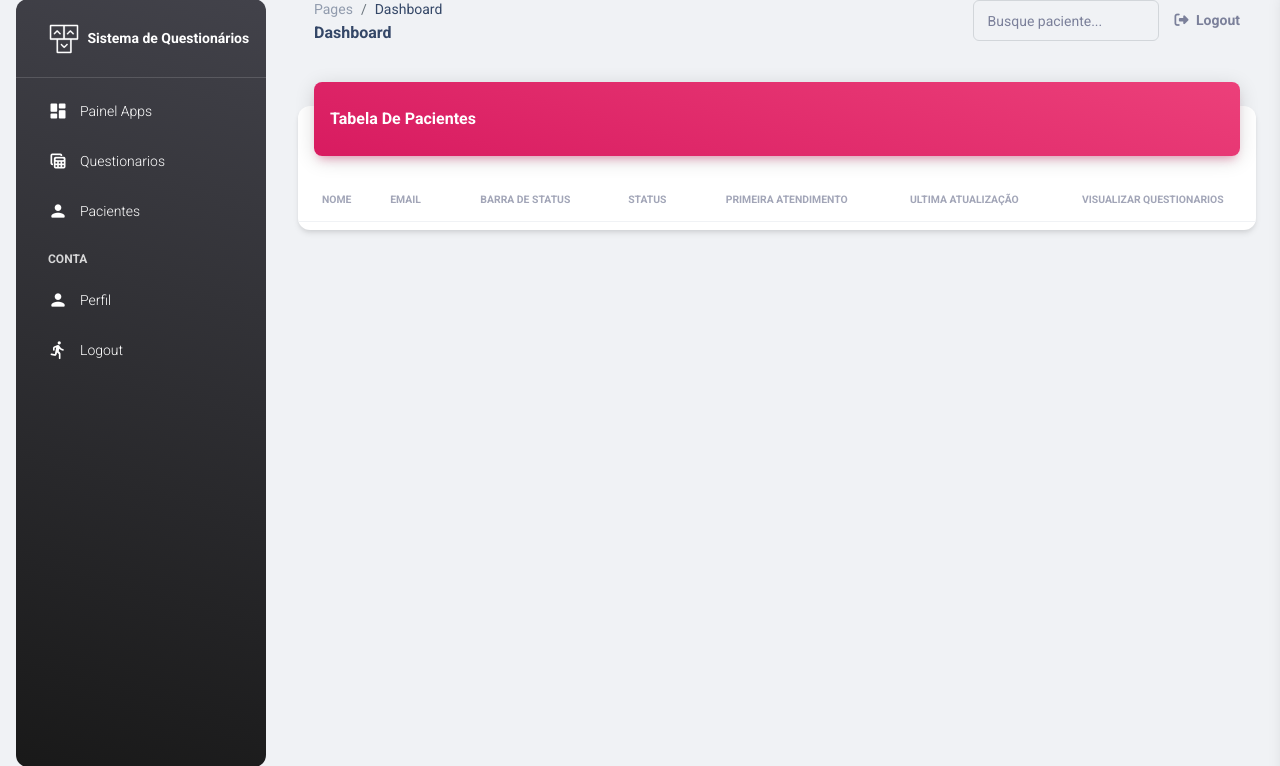
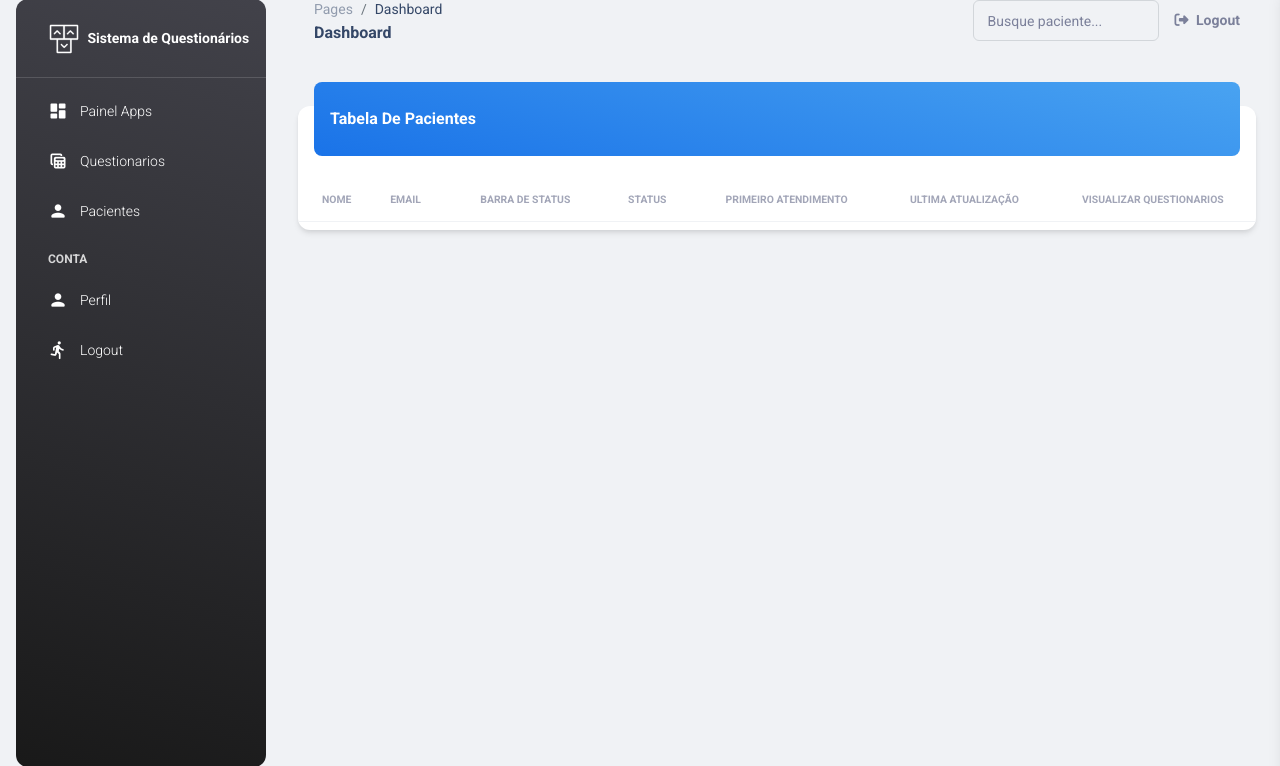
Before and after one commit to diogosm/incriveis-forms-app, a Flask app: page /pacientes in a window 1280 px wide. Shown: the part 17-783 px from the top of the page. Run offline with Flask 3, Linux system fonts and the light colour scheme; data that the repository does not hold is empty; parts of the project's set-up code (start-up, migrations or seed data) failed here and were passed over; some libraries are stand-ins or nearby versions.

Commit message:
Mudança do componente status no paciente.html, agora é dinamico.mudança rota do botaõ paciente no sidebar html

```diff
--- a/templates/home/pacientes.html
+++ b/templates/home/pacientes.html
@@ -12,7 +12,7 @@
             <div class="col-12">
                 <div class="card my-4">
                     <div class="card-header p-0 position-relative mt-n4 mx-3 z-index-2">
-                        <div class="bg-gradient-primary shadow-primary border-radius-lg pt-4 pb-3">
+                        <div class="bg-gradient-primary bg-gradient-info border-radius-lg pt-4 pb-3">
                             <h6 class="text-white text-capitalize ps-3">Tabela de pacientes</h6>
                         </div>
                     </div>
@@ -25,7 +25,7 @@
                                     <th class="text-uppercase text-secondary text-xxs font-weight-bolder opacity-7 ps-2">Email</th>
                                     <th class="text-center text-uppercase text-secondary text-xxs font-weight-bolder opacity-7">Barra de status</th>
                                     <th class="text-center text-uppercase text-secondary text-xxs font-weight-bolder opacity-7">Status</th>
-                                    <th class="text-center text-uppercase text-secondary text-xxs font-weight-bolder opacity-7">Primeira atendimento</th>
+                                    <th class="text-center text-uppercase text-secondary text-xxs font-weight-bolder opacity-7">Primeiro atendimento</th>
                                     <th class="text-center text-uppercase text-secondary text-xxs font-weight-bolder opacity-7">Ultima atualização</th>
                                     <th class="text-center text-uppercase text-secondary text-xxs font-weight-bolder opacity-7">Visualizar Questionarios</th>
                                 </tr>
@@ -183,15 +183,32 @@ function createProgressCell(completionValue) {
 
 function createStatusCell(authorData) {
   const cell = document.createElement('td');
-  const cellText = document.createElement('span');
-  cellText.classList.add('text-xs', 'font-weight-bold', 'mb-0');
+  cell.classList.add('align-middle', 'text-center', 'text-sm');
 
-  // Assuming 'status' is the field for status data
-  const statusValue = authorData.status || 'N/A'; // Handle missing data gracefully
-  cellText.textContent = statusValue;
+  const badge = document.createElement('span');
+  badge.classList.add('badge', 'badge-sm');
 
-  cell.classList.add('align-middle', 'text-center');
-  cell.appendChild(cellText);
+  let badgeClass;
+  switch ("bem") { // original code: authorData.status.toLowerCase()
+    case 'bem': // Assuming "bem" translates to "good"
+      badgeClass = 'bg-gradient-success';
+      badge.textContent = 'Bom'; // Change to "Good" if preferred
+      break;
+    case 'razoavel': // Assuming "razoavel" translates to "fair"
+      badgeClass = 'bg-gradient-warning';
+      badge.textContent = 'Razoável'; // Change to "Fair" if preferred
+      break;
+    case 'ruim': // Assuming "ruim" translates to "bad"
+      badgeClass = 'bg-gradient-danger';
+      badge.textContent = 'Ruim'; // Change to "Bad" if preferred
+      break;
+    default:
+      badgeClass = 'bg-gradient-secondary'; // Default (gray)
+      badge.textContent = authorData.status;
+  }
+
+  badge.classList.add(badgeClass);
+  cell.appendChild(badge);
 
   return cell;
 }
--- a/templates/includes/sidebar.html
+++ b/templates/includes/sidebar.html
@@ -30,7 +30,7 @@
         </li>
         <li class="nav-item">
           <a class="nav-link text-white {% if 'billing' in segment %} active bg-gradient-primary {% endif %}"
-             href="/pacientes.html">
+             href="/pacientes">
             <div class="text-white text-center me-2 d-flex align-items-center justify-content-center">
                 <i class="material-icons opacity-10">person</i>
             </div>
```
